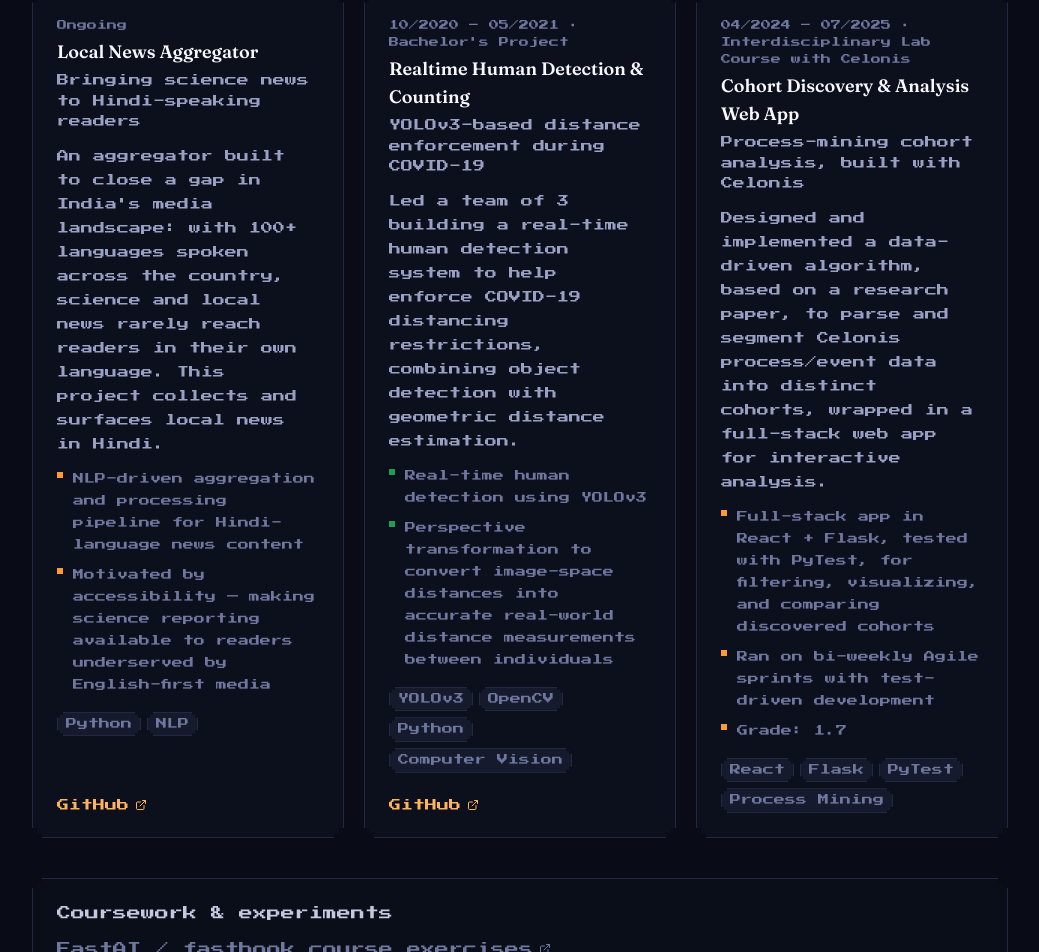
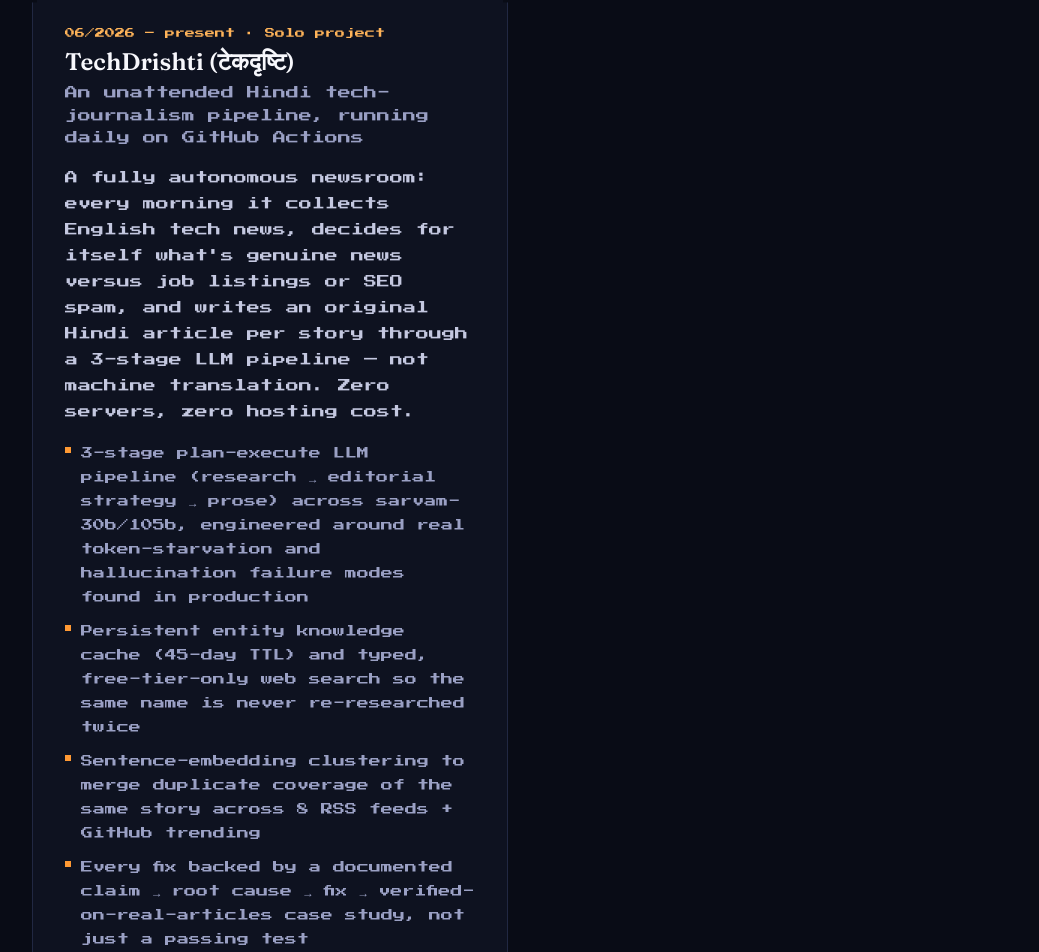
Before and after one commit to aditya0701/Portfolio_page, a React (Vite) app: page / in a window 1280 px wide. Shown: the part 2090-3042 px from the top of the page, without its empty margins (120-1159 px from the left). Built offline with nearby package versions, Linux system fonts and the light colour scheme.

Commit message:
Rework TechDrishti project card into a proper case study
Replaces the thin "Local News Aggregator" placeholder with content
reflecting the real 3-stage LLM pipeline, entity caching, and clustering
work, and links out to a full engineering case study.

```diff
--- a/src/data/projects.ts
+++ b/src/data/projects.ts
@@ -51,19 +51,25 @@
     featured: true,
   },
   {
-    slug: "local-news-aggregator",
-    title: "Local News Aggregator",
-    tagline: "Bringing science news to Hindi-speaking readers",
-    period: "Ongoing",
+    slug: "techdrishti",
+    title: "TechDrishti (टेकदृष्टि)",
+    tagline: "An unattended Hindi tech-journalism pipeline, running daily on GitHub Actions",
+    period: "06/2026 – present · Solo project",
     description:
-      "An aggregator built to close a gap in India's media landscape: with 100+ languages spoken across the country, science and local news rarely reach readers in their own language. This project collects and surfaces local news in Hindi.",
+      "A fully autonomous newsroom: every morning it collects English tech news, decides for itself what's genuine news versus job listings or SEO spam, and writes an original Hindi article per story through a 3-stage LLM pipeline — not machine translation. Zero servers, zero hosting cost.",
     bullets: [
-      "NLP-driven aggregation and processing pipeline for Hindi-language news content",
-      "Motivated by accessibility — making science reporting available to readers underserved by English-first media",
+      "3-stage plan-execute LLM pipeline (research → editorial strategy → prose) across sarvam-30b/105b, engineered around real token-starvation and hallucination failure modes found in production",
+      "Persistent entity knowledge cache (45-day TTL) and typed, free-tier-only web search so the same name is never re-researched twice",
+      "Sentence-embedding clustering to merge duplicate coverage of the same story across 8 RSS feeds + GitHub trending",
+      "Every fix backed by a documented claim → root cause → fix → verified-on-real-articles case study, not just a passing test",
     ],
-    tags: ["Python", "NLP"],
-    links: [{ label: "GitHub", href: "https://github.com/aditya0701/Local_news_aggregator" }],
-    featured: false,
+    tags: ["Python", "LLM Pipelines", "Sarvam AI", "sentence-transformers", "GitHub Actions"],
+    links: [
+      { label: "Case Study", href: "https://claude.ai/code/artifact/8dc20399-2ae9-46d7-9ef4-6672045f655d" },
+      { label: "Live Edition", href: "https://aditya0701.github.io/Local_news_aggregator/" },
+      { label: "GitHub", href: "https://github.com/aditya0701/Local_news_aggregator" },
+    ],
+    featured: true,
   },
   {
     slug: "human-detection-and-counting",
```
